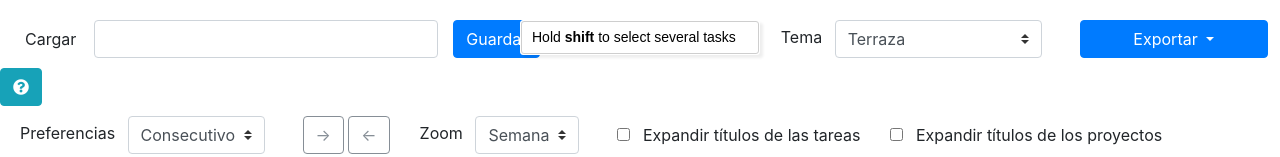
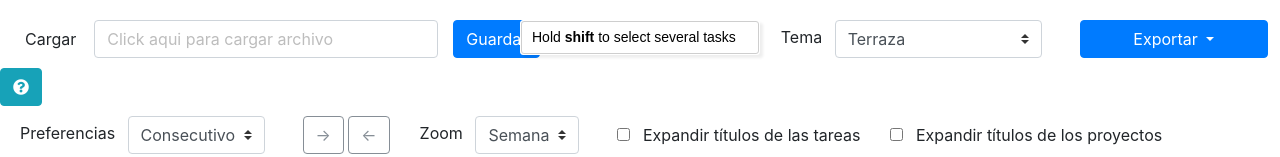
Before and after one commit to JovaniSegura/Gantt-en-l-nea, a plain HTML site: page index.html in a window 1280 px wide. Shown: the top 157 px of the page. Drawn offline with nearby package versions, Linux system fonts and the light colour scheme.

Commit message:
placeholder cargar archivo

```diff
--- a/codebase/dhtmlxgantt.css
+++ b/codebase/dhtmlxgantt.css
@@ -1666,3 +1666,7 @@ div.dhx_modal_cover {
   font-weight: bold;
   border-width: 0;
 }
+
+.TextoClick{
+  color: #bdbdbd;
+}
--- a/index.html
+++ b/index.html
@@ -59,7 +59,7 @@
           <a class="mr-sm-2" style="margin-left: 40px">Cargar</a>
           <label class="custom-file" style="margin-left: 10px">
             <input type="file" id="load_file" class="custom-file-input">
-            <span class="custom-file-control"></span>
+            <span class="custom-file-control"><span class="TextoClick">Click aqui para cargar archivo</span>
           </label>
         </div>
       </div>
```
